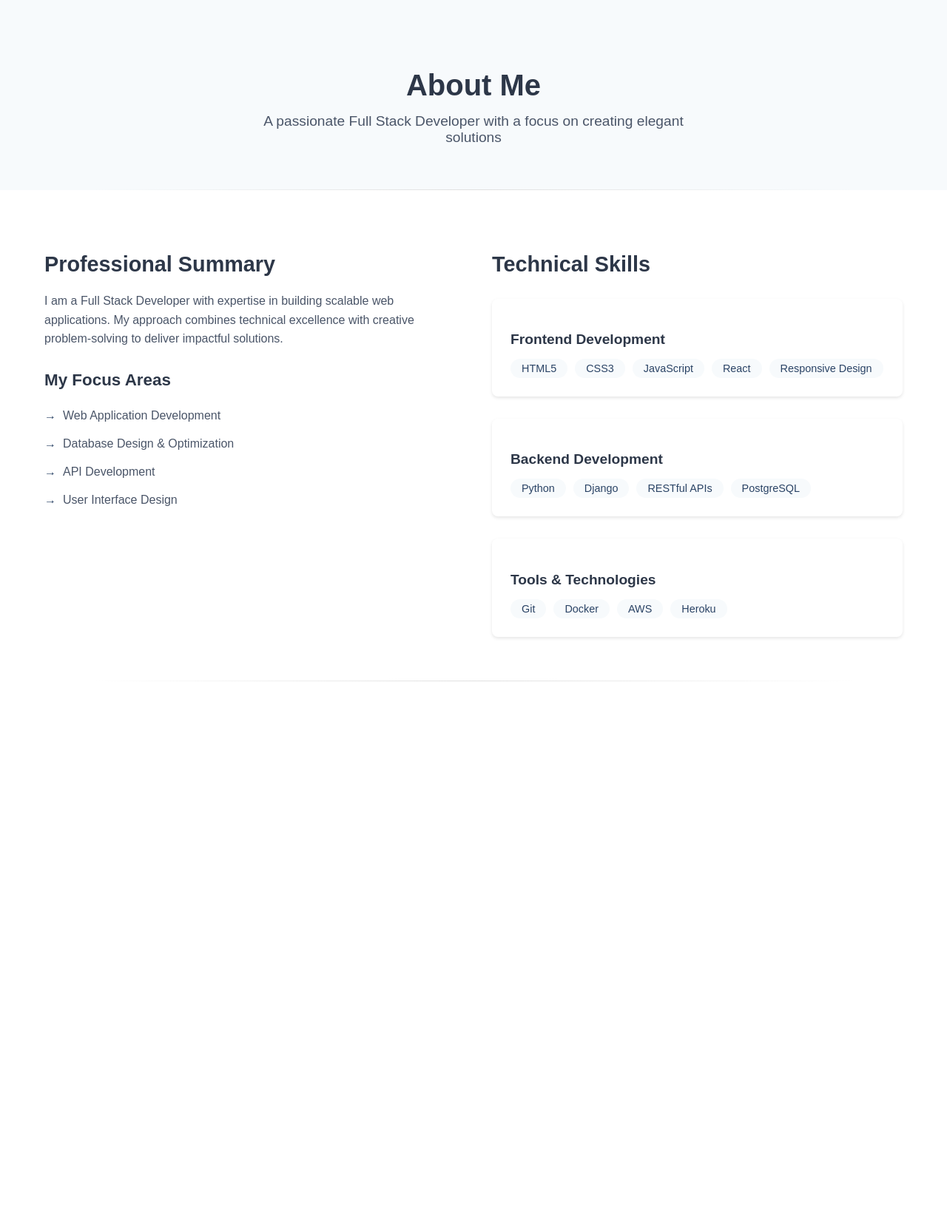
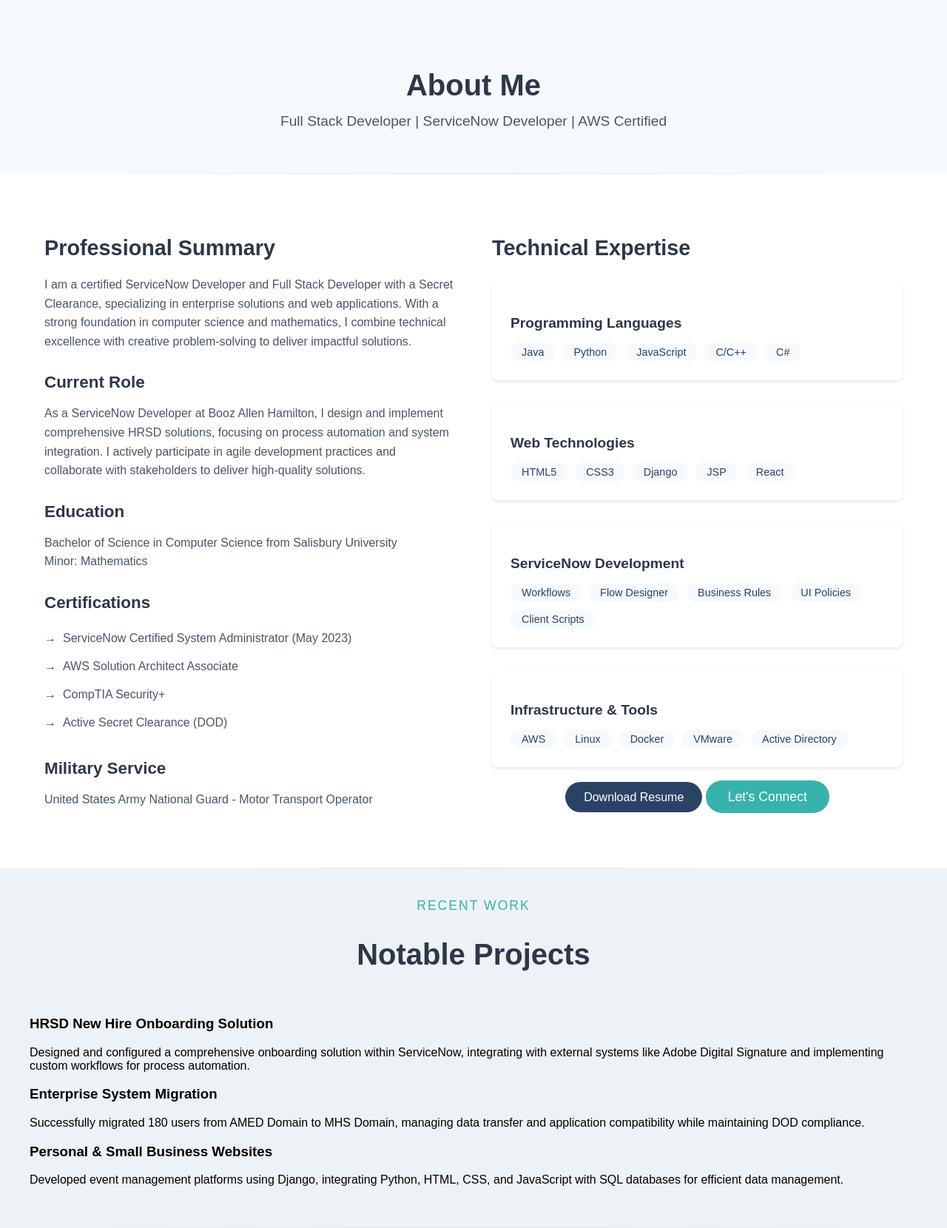
Before and after one commit to mlamin1/PersonalWebsite, a Django app: page /about/ in a window 1280 px wide. Shown: the part 48-1708 px from the top of the page at 74% size. Before the commit the page ends 969 px from the top, so only its background shows below. Run offline with Django 5.2, Linux system fonts and the light colour scheme.

Commit message:
Enhanced About page with comprehensive professional information

```diff
--- a/main/templates/main/about_me.html
+++ b/main/templates/main/about_me.html
@@ -7,7 +7,7 @@
 <section class="about-header section">
     <div class="container">
         <h1>About Me</h1>
-        <p class="lead">A passionate Full Stack Developer with a focus on creating elegant solutions</p>
+        <p class="lead">Full Stack Developer | ServiceNow Developer | AWS Certified</p>
     </div>
 </section>
 
@@ -17,54 +17,106 @@
             <!-- Professional Summary -->
             <div class="about-text">
                 <h2>Professional Summary</h2>
-                <p>I am a Full Stack Developer with expertise in building scalable web applications. My approach combines technical excellence with creative problem-solving to deliver impactful solutions.</p>
+                <p>I am a certified ServiceNow Developer and Full Stack Developer with a Secret Clearance, specializing in enterprise solutions and web applications. With a strong foundation in computer science and mathematics, I combine technical excellence with creative problem-solving to deliver impactful solutions.</p>
 
-                <h3>My Focus Areas</h3>
+                <h3>Current Role</h3>
+                <p>As a ServiceNow Developer at Booz Allen Hamilton, I design and implement comprehensive HRSD solutions, focusing on process automation and system integration. I actively participate in agile development practices and collaborate with stakeholders to deliver high-quality solutions.</p>
+
+                <h3>Education</h3>
+                <p>Bachelor of Science in Computer Science from Salisbury University
+                <br>Minor: Mathematics</p>
+
+                <h3>Certifications</h3>
                 <ul class="focus-areas">
-                    <li>Web Application Development</li>
-                    <li>Database Design & Optimization</li>
-                    <li>API Development</li>
-                    <li>User Interface Design</li>
+                    <li>ServiceNow Certified System Administrator (May 2023)</li>
+                    <li>AWS Solution Architect Associate</li>
+                    <li>CompTIA Security+</li>
+                    <li>Active Secret Clearance (DOD)</li>
                 </ul>
+
+                <h3>Military Service</h3>
+                <p>United States Army National Guard - Motor Transport Operator</p>
             </div>
 
             <!-- Technical Skills -->
             <div class="skills-section">
-                <h2>Technical Skills</h2>
+                <h2>Technical Expertise</h2>
                 <div class="skills-grid">
                     <div class="skill-category">
-                        <h3>Frontend Development</h3>
+                        <h3>Programming Languages</h3>
                         <div class="skill-tags">
-                            <span>HTML5</span>
-                            <span>CSS3</span>
+                            <span>Java</span>
+                            <span>Python</span>
                             <span>JavaScript</span>
-                            <span>React</span>
-                            <span>Responsive Design</span>
+                            <span>C/C++</span>
+                            <span>C#</span>
                         </div>
                     </div>
 
                     <div class="skill-category">
-                        <h3>Backend Development</h3>
+                        <h3>Web Technologies</h3>
                         <div class="skill-tags">
-                            <span>Python</span>
+                            <span>HTML5</span>
+                            <span>CSS3</span>
                             <span>Django</span>
-                            <span>RESTful APIs</span>
-                            <span>PostgreSQL</span>
+                            <span>JSP</span>
+                            <span>React</span>
                         </div>
                     </div>
 
                     <div class="skill-category">
-                        <h3>Tools & Technologies</h3>
+                        <h3>ServiceNow Development</h3>
                         <div class="skill-tags">
-                            <span>Git</span>
-                            <span>Docker</span>
-                            <span>AWS</span>
-                            <span>Heroku</span>
+                            <span>Workflows</span>
+                            <span>Flow Designer</span>
+                            <span>Business Rules</span>
+                            <span>UI Policies</span>
+                            <span>Client Scripts</span>
                         </div>
                     </div>
+
+                    <div class="skill-category">
+                        <h3>Infrastructure & Tools</h3>
+                        <div class="skill-tags">
+                            <span>AWS</span>
+                            <span>Linux</span>
+                            <span>Docker</span>
+                            <span>VMware</span>
+                            <span>Active Directory</span>
+                        </div>
+                    </div>
+                </div>
+
+                <div class="cta-buttons" style="margin-top: 30px; text-align: center;">
+                    <a href="{% static 'main/files/Muniru Lamin-Resume-v5.pdf' %}" class="btn-primary" target="_blank">Download Resume</a>
+                    <a href="{% url 'contact' %}" class="btn-secondary">Let's Connect</a>
                 </div>
             </div>
         </div>
     </div>
 </section>
+
+<!-- Projects Overview Section -->
+<section class="section section-dark">
+    <div class="container">
+        <div class="section-header">
+            <span class="subheading">Recent Work</span>
+            <h2>Notable Projects</h2>
+        </div>
+        <div class="projects-highlight">
+            <div class="highlight-item">
+                <h3>HRSD New Hire Onboarding Solution</h3>
+                <p>Designed and configured a comprehensive onboarding solution within ServiceNow, integrating with external systems like Adobe Digital Signature and implementing custom workflows for process automation.</p>
+            </div>
+            <div class="highlight-item">
+                <h3>Enterprise System Migration</h3>
+                <p>Successfully migrated 180 users from AMED Domain to MHS Domain, managing data transfer and application compatibility while maintaining DOD compliance.</p>
+            </div>
+            <div class="highlight-item">
+                <h3>Personal & Small Business Websites</h3>
+                <p>Developed event management platforms using Django, integrating Python, HTML, CSS, and JavaScript with SQL databases for efficient data management.</p>
+            </div>
+        </div>
+    </div>
+</section>
 {% endblock %}
```
